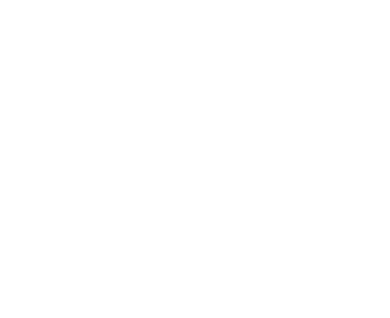
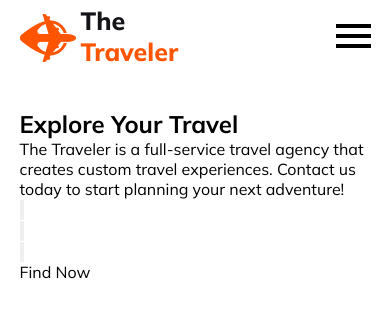
Before and after one commit to fahaadem/B9A2-Hero-Travel, a plain HTML site: page index.html in a window 390 px wide. Drawn offline with Linux system fonts and the light colour scheme.

Commit message:
create navbar section

```diff
--- a/index.html
+++ b/index.html
@@ -1,13 +1,59 @@
 <!DOCTYPE html>
 <html lang="en">
+
 <head>
     <meta charset="UTF-8">
     <meta name="viewport" content="width=device-width, initial-scale=1.0">
     <title>Document</title>
     <link rel="stylesheet" href="styles/style.css">
     <link rel="stylesheet" href="styles/responsive.css">
+    <!-- icon library -->
+    <script src="https://kit.fontawesome.com/d2bb66bb50.js" crossorigin="anonymous"></script>
 </head>
+
 <body>
+    <header>
+        <nav class="navbar">
+            <div class="navbar-title">
+                <div class="navbar-logo">
+                    <img src="Images/Group 40071 (2).png" alt="">
+                </div>
+                <h2 class="navbar-name">The <span>Traveler</span></h2>
+            </div>
+            <div class="navbar-items">
+                <a href="" class="items hide">Home</a>
+                <a href="" class="items hide">Package</a>
+                <a href="" class="items hide">Testimonial</a>
+                <a href="" class="items hide">Blog</a>
+                <a href="" class="items hide">contact</a>
+                <a href="" class="menu-bar">
+                    <div></div>
+                    <div></div>
+                    <div></div>
+                </a>
+            </div>
+        </nav>
+        <section class="banner-container">
+            <h1>Explore Your Travel</h1>
+            <p>The Traveler is a full-service travel agency that creates custom travel experiences. Contact us today to start planning your next adventure!</p>
+            <div class="input-container">
+                <div class="input-items">
+                    <input type="button" value="" placeholder="Where go">
+                </div>
+                <div class="input-items">
+                    <input type="button" value="" placeholder="When">
+                </div>
+                <div class="input-items">
+                    <input type="button" value="" placeholder="select-type">
+                </div>
+                <div class="input-items">
+                    <p>Find Now</p>
+                </div>
+            </div>
+        </section>
+    </header>
+    <main></main>
+    <footer></footer>
+</body>
 
-</body>
 </html>
--- a/styles/responsive.css
+++ b/styles/responsive.css
@@ -0,0 +1,49 @@
+/* Responsive for Mobile Devices */
+
+
+
+@media screen and (min-width: 992px) {
+    .navbar-items {
+        width: 50%;
+    }
+
+}
+
+@media screen and (max-width: 600px) {
+
+    /* Navbar section styles */
+    .hide {
+        display: none;
+    }
+
+    .menu-bar div {
+        width: 35px;
+        height: 4px;
+        background-color: black;
+        margin: 6px 0;
+    }
+
+    .menu-bar {
+        display: block;
+    }
+
+    header {
+        max-width: 90%;
+    }
+
+    .navbar {
+        justify-content: space-between;
+        margin-top: 5px;
+    }
+
+    .navbar-title {
+        gap: 5px;
+    }
+
+    .navbar-name {
+        font-size: 25px;
+        font-weight: 800;
+    }
+
+
+}
--- a/styles/style.css
+++ b/styles/style.css
@@ -0,0 +1,62 @@
+/* Fonts from Google Fonts */
+@import url('https://fonts.googleapis.com/css2?family=Mulish:wght@400;500;600;700;800&display=swap');
+
+/* Shared Styles */
+* {
+    margin: 0;
+    padding: 0;
+    font-family: 'Mulish', sans-serif;
+}
+
+/* Header section styles */
+
+header {
+    max-width: 82%;
+    margin: 0 auto;
+}
+
+/* navbar styles */
+
+
+.navbar {
+    margin: 42px 0px;
+    display: flex;
+    justify-content: space-between;
+    align-items: center;
+}
+
+.navbar-title {
+    display: flex;
+    gap: 15px;
+    align-items: center;
+    width: 50%;
+}
+
+.navbar-logo {
+    padding-top: 7px;
+}
+
+.navbar-name {
+    color: #131318;
+    font-family: Mulish;
+    font-size: 36px;
+    font-weight: 800;
+}
+
+.navbar-name span {
+    color: #FF5400;
+}
+
+.navbar-items {
+    display: flex;
+    justify-content: space-between;
+    align-items: center;
+}
+
+.items {
+    text-decoration: none;
+}
+
+.menu-bar {
+    display: none;
+}
```
